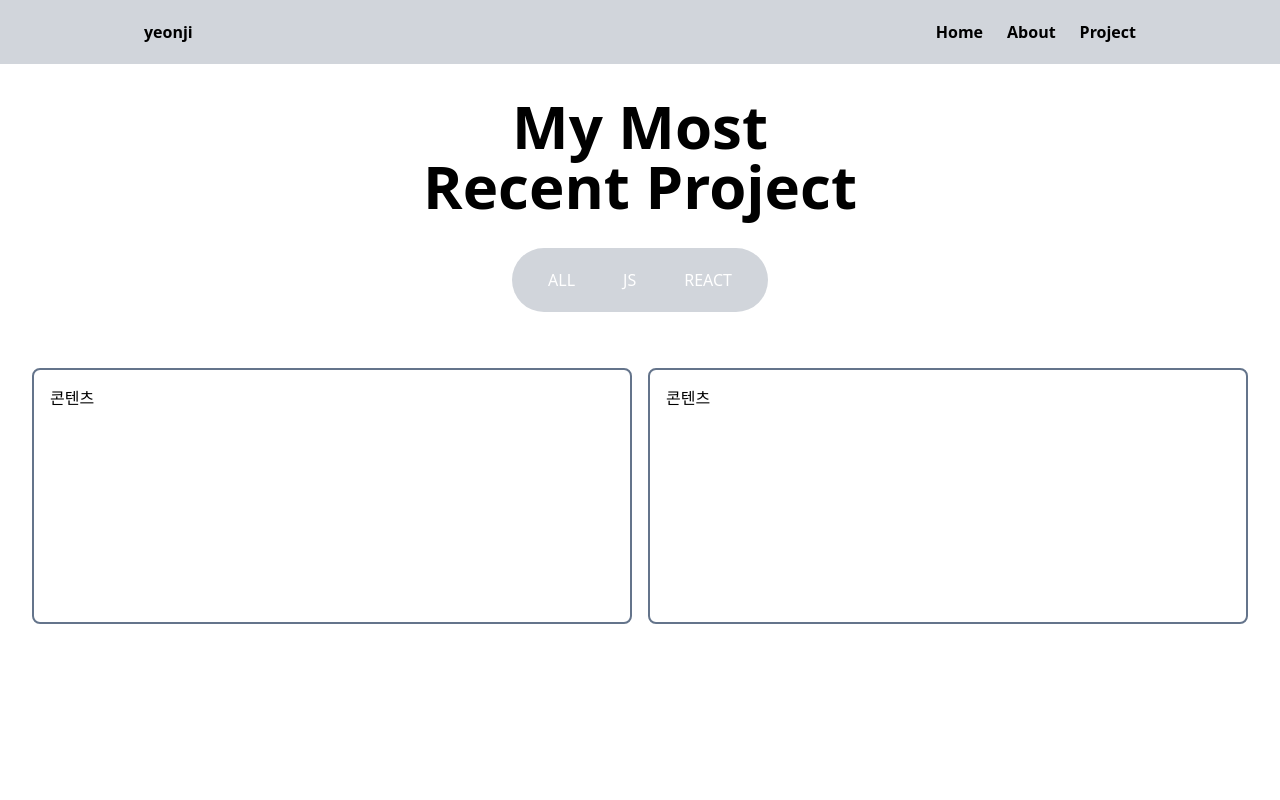
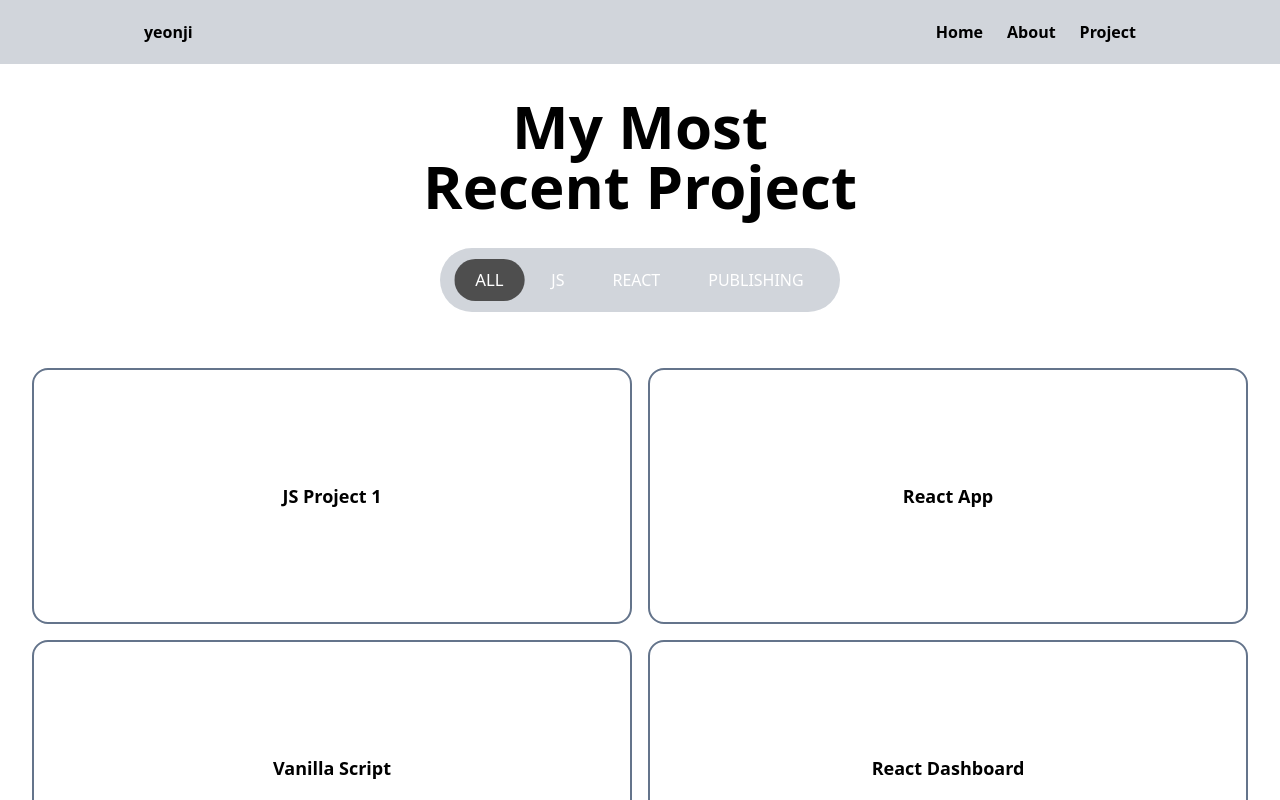
Before and after one commit to lee-yeon-ji/yeonji_portfolio, a React (Create React App) app: page /project in a window 1280 px wide. Shown: the top 800 px of the page. Built offline with nearby package versions, Linux system fonts and the light colour scheme.

Commit message:
project page categoryButton 작업 완료

```diff
--- a/package.json
+++ b/package.json
@@ -7,6 +7,8 @@
     "@testing-library/jest-dom": "^6.9.1",
     "@testing-library/react": "^16.3.0",
     "@testing-library/user-event": "^13.5.0",
+    "framer-motion": "^12.23.24",
+    "motion": "^12.23.24",
     "react": "^19.2.0",
     "react-dom": "^19.2.0",
     "react-icons": "^5.5.0",
--- /dev/null
+++ b/src/components/CategoryFilter.js
@@ -0,0 +1,21 @@
+import React from 'react';
+
+function CategoryFilter({category, onChange}) {
+    const categories = ['All', 'React', 'JS'];
+
+    return (
+        <select className="rounded-full px-5 py-2 bg-transparent transition max-sm:w-full max-sm:text-xs"
+            value={category}
+            onChange={e => {
+                const val = e.target.value;
+
+                onChange(val === 'All' ? undefined : val);
+        }}
+        >
+            <option value={'all'}>All</option>
+            {categories.map(cat => (<option key={cat} value={cat}>{cat}</option>))}
+        </select>
+    );
+}
+
+export default CategoryFilter;
--- a/src/pages/Project.jsx
+++ b/src/pages/Project.jsx
@@ -1,24 +1,59 @@
+import {useState} from "react";
+import { motion, AnimatePresence } from "framer-motion";
+
+
 export default function Project() {
+  //프로젝트 데이터
+    const projects = [
+        { id: 1, name: "JS Project 1", category: "JS" },
+        { id: 2, name: "React App", category: "REACT" },
+        { id: 3, name: "Vanilla Script", category: "JS" },
+        { id: 4, name: "React Dashboard", category: "REACT" },
+        { id: 5, name: "Publishing Dashboard", category: "PUBLISHING" },
+        { id: 6, name: "Publishing Project", category: "PUBLISHING" },
+        { id: 7, name: "Pubble item", category: "PUBLISHING" },
+    ];
+
+
+    //filter 상태
+    const [filter, setFilter] = useState("ALL");
+
+    //filter를 이용한 필터된 프로젝트
+    const filteredProjects = filter === 'ALL' ? projects : projects.filter((p) => p.category === filter);
 
 
     const ProjectButton = ({name}) => {
+        const isActive = filter === name;
+        console.log("name" , name)
+        console.log("isActive", isActive)
+        console.log("filter", filter)
+
 
         return (
-            <button className="text-white rounded-full px-5 py-2 bg-transparent transition hover:bg-[#4e4e4e] max-sm:w-full max-sm:text-xs">
+            <button onClick={() => setFilter(name)}
+                    className={`text-white rounded-full px-5 py-2 transition-all duration-300 max-sm:w-full max-sm:text-xs
+          ${isActive ? "bg-[#4e4e4e] scale-105" : "bg-transparent hover:bg-[#4e4e4e] hover:scale-105"}`}
+            >
                 {name}
             </button>
-        )
+        );
+    };
 
-    }
 
-    const ProjectCard = () => {
+    const ProjectCard = ({ name }) => {
         return (
-            <div className="">
-                <span className="">콘텐츠</span>
-            </div>
-        )
-    }
-
+            <motion.div
+                layout
+                initial={{ opacity: 0, y: 20 }}
+                animate={{ opacity: 1, y: 0 }}
+                exit={{ opacity: 0, y: -20 }}
+                transition={{ duration: 0.3 }}
+                className="border-2 border-slate-500 rounded-2xl p-4 h-64 overflow-hidden cursor-pointer flex items-center justify-center hover:shadow-xl hover:scale-[1.02] transition-all"
+            >
+                <span className="text-lg font-semibold">{name}</span>
+            </motion.div>
+        );
+    };
     return (
         <div className="max-w-full mx-auto px-4 sm:px-6 lg:px-8">
 
@@ -27,29 +62,58 @@ export default function Project() {
                 <h2 className="my-8 text-4xl md:text-5xl leading-10 text-center font-bold	sm:leading-12 lg:text-6xl">My Most<br/> Recent Project</h2>
             </div>
 
+            {/*필터 버튼*/}
             <div className="flex justify-center">
                 <div className=" w-fit flex gap-2 items-center justify-center rounded-full px-4 py-3 bg-gray-300 max-sm:w-full">
                     <ProjectButton name={"ALL"}/>
-                    <ProjectButton name={"JS"}/>
+                    <ProjectButton name={"JS"} />
                     <ProjectButton name={"REACT"}/>
+                    <ProjectButton name={"PUBLISHING"}/>
                 </div>
             </div>
 
 
             <div className="pt-14">
-                <ul className="grid grid-cols-1 gap-4 sm:grid-cols-2 ">
-                    <li >
-                        <div className="border-2 border-slate-500 rounded-lg p-4 h-64 ">
-                            <span className="">콘텐츠</span>
-                        </div>
-                    </li>
-                    <li>
-                        <div className="border-2 border-slate-500 rounded-lg p-4 h-64  ">
-                            <span className="">콘텐츠</span>
-                        </div>
-                    </li>
-                </ul>
+                <AnimatePresence mode="popLayout">
+                    {filteredProjects.length === 0 ? (
+                        <motion.p
+                            key="empty"
+                            initial={{ opacity: 0 }}
+                            animate={{ opacity: 1 }}
+                            exit={{ opacity: 0 }}
+                            className="text-center text-gray-400"
+                        >
+                            No projects found.
+                        </motion.p>
+                    ) : (
+                        <motion.ul
+                            layout
+                            className="grid grid-cols-1 gap-4 sm:grid-cols-2"
+                        >
+                            {filteredProjects.map((project) => (
+                                <motion.li key={project.id} layout>
+                                    <ProjectCard name={project.name} />
+                                </motion.li>
+                            ))}
+                        </motion.ul>
+                    )}
+                </AnimatePresence>
             </div>
+
+            {/*<div className="pt-14">*/}
+            {/*    <ul className="grid grid-cols-1 gap-4 sm:grid-cols-2 ">*/}
+            {/*        <li >*/}
+            {/*            <div className="border-2 border-slate-500 rounded-2xl p-4 h-64 overflow-hidden cursor-pointer">*/}
+            {/*                <span className="">콘텐츠</span>*/}
+            {/*            </div>*/}
+            {/*        </li>*/}
+            {/*        <li>*/}
+            {/*            <div className="border-2 border-slate-500 rounded-2xl p-4 h-64  overflow-hidden cursor-pointer">*/}
+            {/*                <span className="">콘텐츠</span>*/}
+            {/*            </div>*/}
+            {/*        </li>*/}
+            {/*    </ul>*/}
+            {/*</div>*/}
         </div>
     );
 };
```
Also changed, not shown: 1 other file (tests, documents, lock files or other folders).
